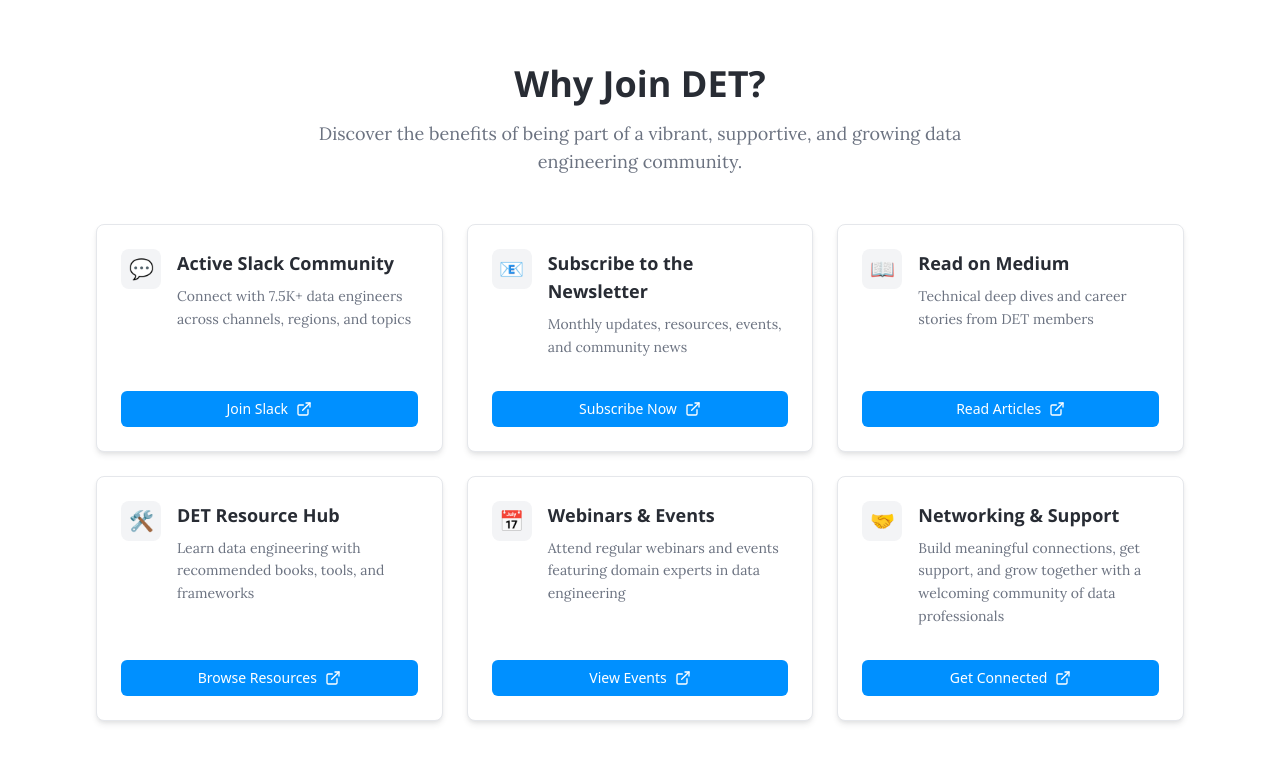
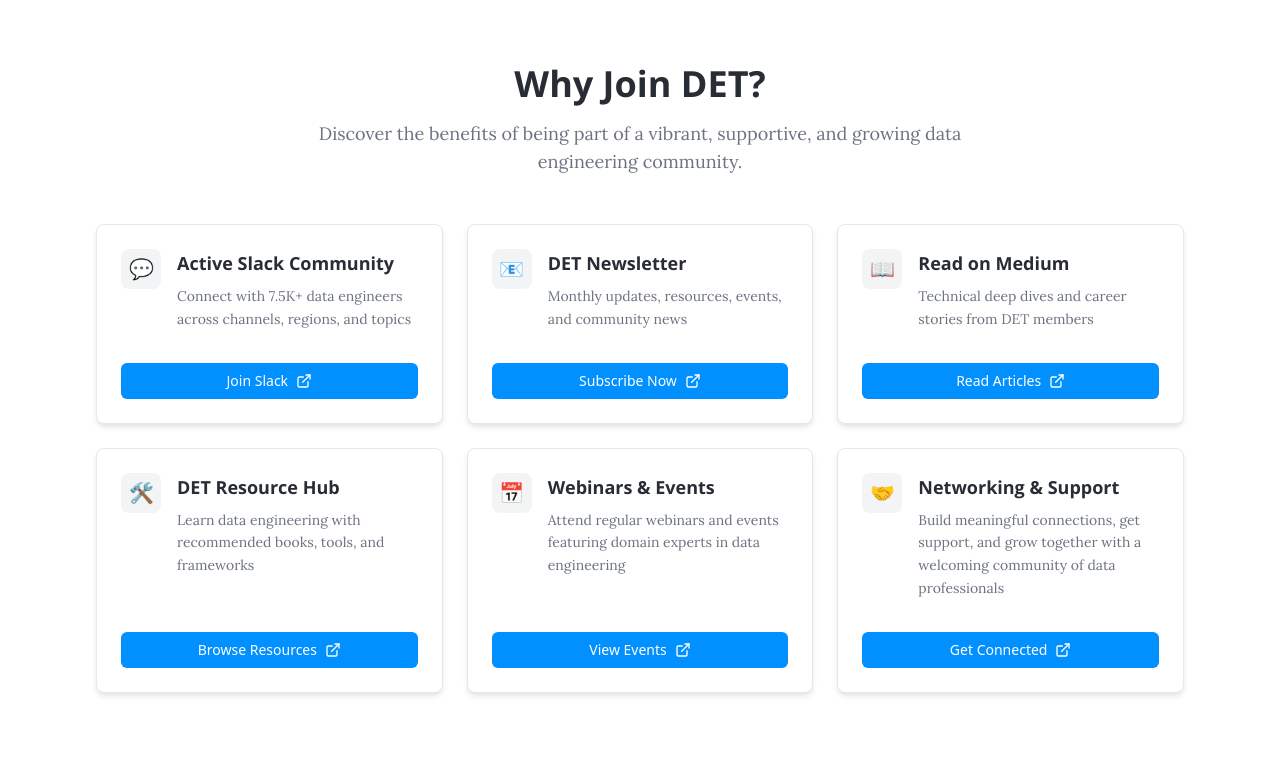
Before and after one commit to zhenniwu/det-why-join-tile-redesign, a React (Vite) app: page / in a window 1280 px wide. Shown: the top 762 px of the page. Built offline with nearby package versions, Linux system fonts and the light colour scheme.

Commit message:
Shorten newsletter tile text
Shorten the description for the "Newsletter" tile to fit on a single line.

```diff
--- a/src/components/DETJoinSection.tsx
+++ b/src/components/DETJoinSection.tsx
@@ -11,7 +11,7 @@ const DETJoinSection = () => {
       cta: "Join Slack",
     },
     {
-      title: "Subscribe to the Newsletter",
+      title: "DET Newsletter",
       description: "Monthly updates, resources, events, and community news",
       emoji: "📧",
       href: "#newsletter",
```
